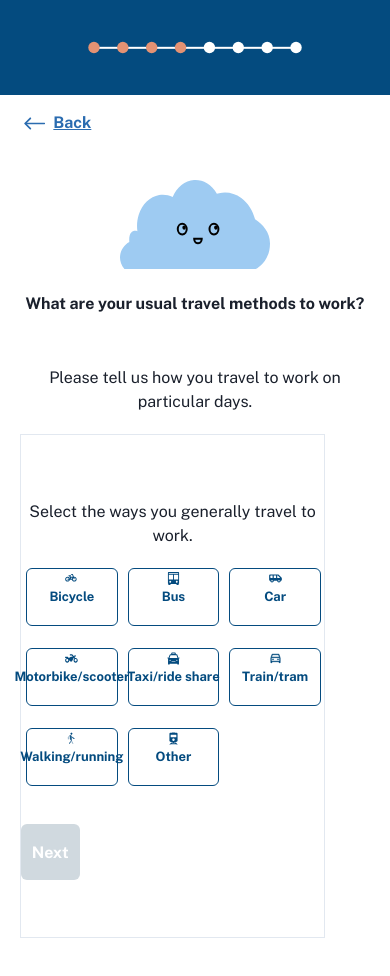
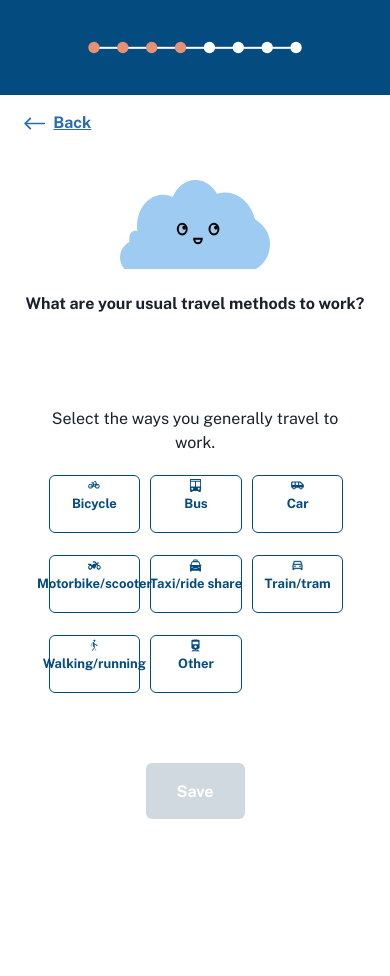
Before and after one commit to CodeforAustralia/council-emissions-calculator, a Next.js app: page /form/TravelMethod in a window 390 px wide. Shown: the top 976 px of the page. After the commit the page ends 871 px from the top, so only its background shows below. Built offline with nearby package versions, Linux system fonts and the light colour scheme.

Commit message:
add mobile size figma design

```diff
--- a/pages/form/TravelMethod.jsx
+++ b/pages/form/TravelMethod.jsx
@@ -1,15 +1,23 @@
 import { useState } from "react";
 
-import { Box, FormControl, Heading, Text, Flex } from "@chakra-ui/react";
+import {
+  useMediaQuery,
+  Box,
+  FormControl,
+  Heading,
+  Text,
+  Flex,
+} from "@chakra-ui/react";
 import { modesOfTransport } from "../../utils/constants";
 import { transportIcon } from "../../utils/constants";
 
 import Layout from "../../components/Layout/Layout";
 import useForm from "../../components/FormProvider";
-import {
-  ContinueButton,
-  BackButton,
-} from "../../components/LinkButton/LinkButton";
+// import {
+//   ContinueButton,
+//   BackButton,
+// } from '../../components/LinkButton/LinkButton';
+import LinkButton, { BackButton } from "../../components/LinkButton/LinkButton";
 import { TravelMethodButtons } from "../../components/TravelMethodButtons/TravelMethodButtons";
 import Q4Progress from "../../public/images/progress-bar/travelMethodSelection-progress-dots.svg";
 import Q4Cloud from "../../public/images/clouds/cloud-travelMethodSelection.svg";
@@ -21,6 +29,8 @@ export default function Question4() {
   const [transportMode, setTransportMode] = useState(
     answers.mainTransportMode || ""
   );
+
+  const [isLargerThan375] = useMediaQuery("(min-width: px375)");
 
   const handleTransportMode = (e) => setTransportMode(e.target.value);
 
@@ -65,21 +75,22 @@ export default function Question4() {
         What are your usual travel methods to work?
       </Heading>
 
-      <Flex mt={5} flexDirection={["column", "row"]}>
+      <Flex mt={5} flexDirection={"column"}>
         <Flex flex={1} flexDirection="column" ms={[0, 10]} mt={[8, 5]}>
           <Text fontSize="16px" textAlign={"center"} mb={5}>
-            Please tell us how you travel to work on particular days.
+            {isLargerThan375
+              ? "Please tell us how you travel to work on particular days."
+              : ""}
           </Text>
           <FormControl
             isRequired
             border=".1px solid"
-            // px={['15px', '1px']}
-            py={["65px", "67px"]}
             width={["305px", "708px"]}
-            height={["503.37px", "503.37px"]}
-            borderColor="gray.200"
+            height={["400px", "503.37px"]}
+            borderColor={["white", "gray.200"]}
+            // width={"fit-content"}
           >
-            <Box flex={1} mb={5}>
+            <Box flex={1} mb={5} mt={5}>
               <Text fontSize="16px" textAlign={"center"}>
                 Select the ways you generally travel to work.
               </Text>
@@ -90,18 +101,20 @@ export default function Question4() {
               transportIcon={transportIcon}
             />
 
-            <ContinueButton
+            <Flex justify={["center", "end"]}>
+              <LinkButton
                 disabled={!transportMode}
                 href="/form/Question5"
-              topMargin={4}
-              width={["15vw", "105px"]}
-              height="54.37px"
-              right="0"
+                width={["99px", "105px"]}
+                height={["60px", "54.37px"]}
                 onClick={() => {
                   saveAnswers();
                   sendLogs(logMessage("Next button clicked"));
                 }}
-            />
+              >
+                Save
+              </LinkButton>
+            </Flex>
           </FormControl>
         </Flex>
       </Flex>
```
Lines whose indentation alone changed are shown as unchanged.
